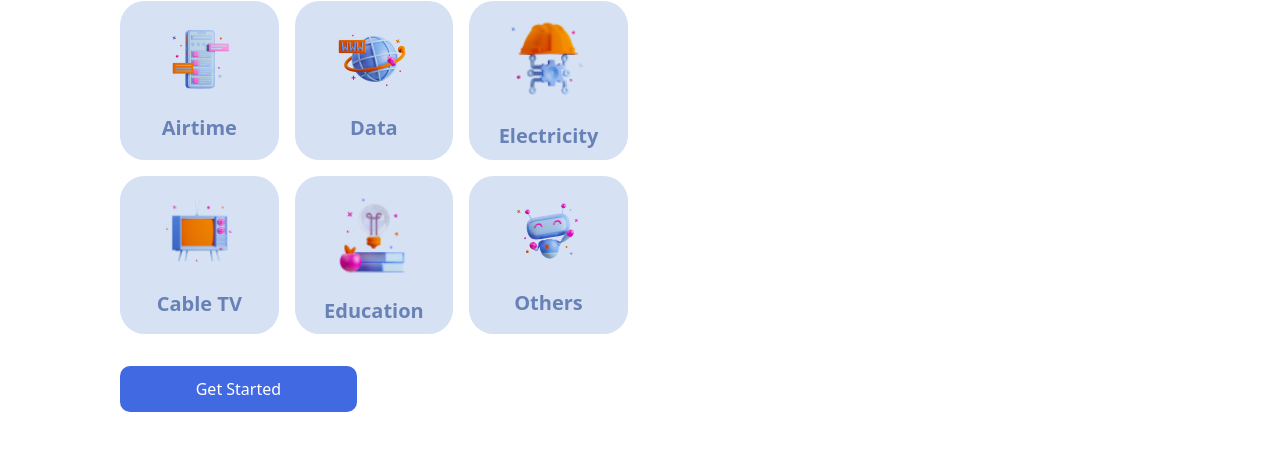
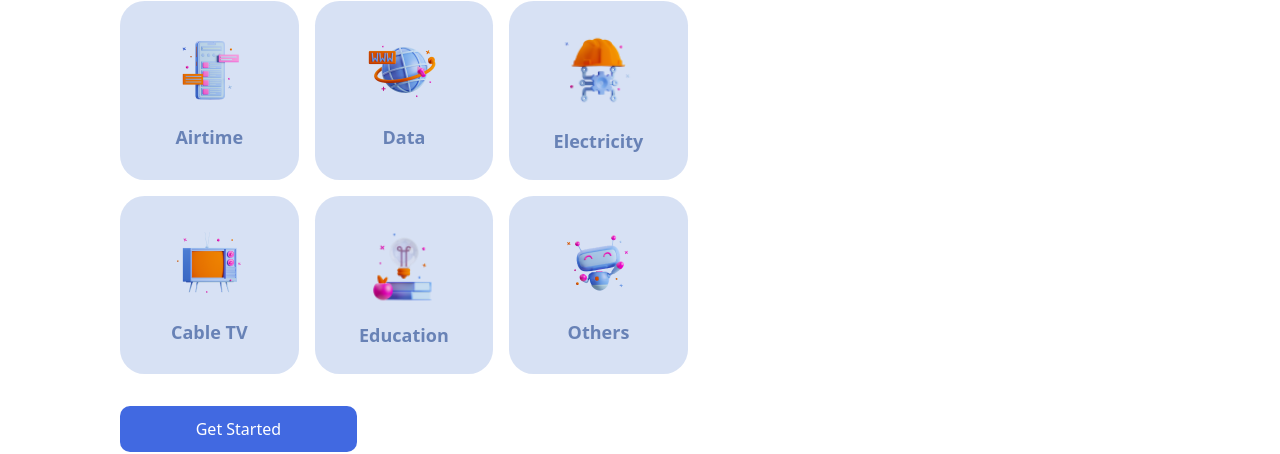
Before and after one commit to FreshTech504/Subssum, a React (Vite) app in the folder client/: page / in a window 1280 px wide. Shown: the part 367-821 px from the top of the page. Built offline with nearby package versions, Linux system fonts and the light colour scheme; no server answers.

Commit message:
Muliti language

```diff
--- a/client/index.html
+++ b/client/index.html
@@ -42,5 +42,12 @@
     </script>
     <!--End of Tawk.to Script-->
 
+    <script src="https://code.jquery.com/jquery-3.4.1.min.js"></script>
+    <!--
+      <script type="text/javascript" src="https://translate.google.com/translate_a/element.js?cb-googleTranslateElementInit"></script>
+    -->
+    <script type="text/javascript" src="//translate.google.com/translate_a/element.js?cb=googleTranslateElementInit"></script>
+
+
   </body>
 </html>
--- a/client/src/App.jsx
+++ b/client/src/App.jsx
@@ -41,6 +41,7 @@ import QuickBuyAirtime from './Pages/QuickBuy/QuickBuyAirtime'
 import QuickBuyData from './Pages/QuickBuy/QuickBuyData'
 import QuickBuyElectricity from './Pages/QuickBuy/QuickBuyElectricity'
 import QuickBuyCableTv from './Pages/QuickBuy/QuickBuyCableTv'
+import Transalate from './Components/Helpers/Transalate'
 
 function App() {
   const [ selectedCard, setSelectedCard ] = useState(null)
@@ -145,7 +146,11 @@ function App() {
   };
 
     return (
+      <>
         <div className='app'>
+          <div className='absolute top-20 phone:top-8 right-8 cursor-pointer z-[99999]'>
+            <Transalate />
+          </div>
           {
             selectedCard && (
               <>
@@ -228,6 +233,7 @@ function App() {
             </Routes>
           </BrowserRouter>
         </div>
+      </>
   )
 }
 
--- /dev/null
+++ b/client/src/Components/Helpers/Transalate.jsx
@@ -0,0 +1,32 @@
+import { useRef, useEffect } from 'react';
+
+function Transalate() {
+    const googleTranslateRef = useRef(null);
+
+    useEffect(() => {
+        const checkGoogleTranslate = () => {
+            if (window.google && window.google.translate) {
+                clearInterval(intervalId);
+                new window.google.translate.TranslateElement(
+                    {
+                        pageLanguage: 'en',
+                        layout: window.google.translate.TranslateElement.InlineLayout.SIMPLE,
+                        includedLanguages: 'ha,ig,yo,pcm,ff',
+                    },
+                    googleTranslateRef.current
+                );
+            }
+        };
+
+        const intervalId = setInterval(checkGoogleTranslate, 100);
+
+        // Cleanup function
+        return () => clearInterval(intervalId);
+    }, []);
+
+    return (
+        <div ref={googleTranslateRef} className='flex items-center justify-center z-99999 bg-black'></div>
+    );
+}
+
+export default Transalate;
--- a/client/src/Components/Hero.jsx
+++ b/client/src/Components/Hero.jsx
@@ -23,7 +23,7 @@ function Hero() {
             <div className='text-[32px] tablet:text-[24px] phone:text-[19px] font-bold flex flex-col'>
                 <h2>The <span className="text-second-color">BEST</span> place to subscribe / buy</h2>
                 <h2 className="text-second-color">
-                    {text}
+                    {text || 'Airtime, Data, Electricity, Cable Tv'}
                     <Cursor cursorColor='#2DAE32' className='text-success' cursorStyle='|' />
                 </h2>
             </div>
@@ -35,43 +35,43 @@ function Hero() {
 
                 <div className="flex gap-4 flex-col">
                     <div className="flex items-center gap-4 phone:gap-[10px]">
-                        <Link to='/quickbuy-airtime' className="flex items-center justify-center bg-gray-20 h-[158.6px] w-[158.6px] tablet:h-[99.17px] tablet:w-[99.17px] rounded-[24.56px] tablet:rounded-[15.36px]">
+                        <Link to='/quickbuy-airtime' className="flex items-center justify-center bg-gray-20 h-[178.6px] w-[178.6px] tablet:h-[99.17px] tablet:w-[99.17px] rounded-[24.56px] tablet:rounded-[15.36px]">
                             <div className="flex flex-col gap-[13.3px]">
                                 <img className='phone:w-[51.19px]' src={AirtimeImg} alt="Airtime" />
-                                <p className="text-[20px] phone:text-[12.51px] text-center text-gray-60 font-semibold">Airtime</p>
+                                <p className="text-[18px] phone:text-[12.51px] text-center text-gray-60 font-semibold">Airtime</p>
                             </div>
                         </Link>
-                        <Link to='/quickbuy-data' className="flex items-center justify-center bg-gray-20 h-[158.6px] w-[158.6px] tablet:h-[99.17px] tablet:w-[99.17px] rounded-[24.56px] tablet:rounded-[15.36px]">
+                        <Link to='/quickbuy-data' className="flex items-center justify-center bg-gray-20 h-[178.6px] w-[178.6px] tablet:h-[99.17px] tablet:w-[99.17px] rounded-[24.56px] tablet:rounded-[15.36px]">
                             <div className="flex flex-col gap-[13.3px]">
                                 <img className='phone:w-[51.19px]' src={DataImg} alt="Data" />
-                                <p className="text-[20px] phone:text-[12.51px] text-center text-gray-60 font-semibold">Data</p>
+                                <p className="text-[18px] phone:text-[12.51px] text-center text-gray-60 font-semibold">Data</p>
                             </div>
                         </Link>
-                        <Link to='/quickbuy-electric' className="flex items-center justify-center bg-gray-20 h-[158.6px] w-[158.6px] tablet:h-[99.17px] tablet:w-[99.17px] rounded-[24.56px] tablet:rounded-[15.36px]">
+                        <Link to='/quickbuy-electric' className="flex items-center justify-center bg-gray-20 h-[178.6px] w-[178.6px] tablet:h-[99.17px] tablet:w-[99.17px] rounded-[24.56px] tablet:rounded-[15.36px]">
                             <div className="flex flex-col gap-[13.3px]">
                                 <img className='phone:w-[51.19px]' src={ElectricityImg} alt="Electricity" />
-                                <p className="text-[20px] phone:text-[12.51px] text-center text-gray-60 font-semibold">Electricity</p>
+                                <p className="text-[18px] phone:text-[12.51px] text-center text-gray-60 font-semibold">Electricity</p>
                             </div>
                         </Link>
                     </div>
 
                     <div className="flex items-center gap-4">
-                        <Link to='/quickbuy-tv' className="flex items-center justify-center bg-gray-20 h-[158.6px] w-[158.6px] tablet:h-[99.17px] tablet:w-[99.17px] rounded-[24.56px] tablet:rounded-[15.36px]">
+                        <Link to='/quickbuy-tv' className="flex items-center justify-center bg-gray-20 h-[178.6px] w-[178.6px] tablet:h-[99.17px] tablet:w-[99.17px] rounded-[24.56px] tablet:rounded-[15.36px]">
                             <div className="flex flex-col gap-[13.3px]">
                                 <img className='phone:w-[51.19px]' src={CableTv} alt="Cable TV" />
-                                <p className="text-[20px] phone:text-[12.51px] text-center text-gray-60 font-semibold">Cable TV</p>
+                                <p className="text-[18px] phone:text-[12.51px] text-center text-gray-60 font-semibold">Cable TV</p>
                             </div>
                         </Link>
-                        <div className="flex items-center justify-center bg-gray-20 h-[158.6px] w-[158.6px] tablet:h-[99.17px] tablet:w-[99.17px] rounded-[24.56px] tablet:rounded-[15.36px]">
+                        <div className="flex items-center justify-center bg-gray-20 h-[178.6px] w-[178.6px] tablet:h-[99.17px] tablet:w-[99.17px] rounded-[24.56px] tablet:rounded-[15.36px]">
                             <div className="flex flex-col gap-[13.3px]">
                                 <img className='phone:w-[51.19px]' src={EducationImg} alt="Education" />
-                                <p className="text-[20px] phone:text-[12.51px] text-center text-gray-60 font-semibold">Education</p>
+                                <p className="text-[18px] phone:text-[12.51px] text-center text-gray-60 font-semibold">Education</p>
                             </div>
                         </div>
-                        <div className="flex items-center justify-center bg-gray-20 h-[158.6px] w-[158.6px] tablet:h-[99.17px] tablet:w-[99.17px] rounded-[24.56px] tablet:rounded-[15.36px]">
+                        <div className="flex items-center justify-center bg-gray-20 h-[178.6px] w-[178.6px] tablet:h-[99.17px] tablet:w-[99.17px] rounded-[24.56px] tablet:rounded-[15.36px]">
                             <div className="flex flex-col gap-[13.3px]">
                                 <img className='phone:w-[51.19px]' src={OthersImg} alt="Others" />
-                                <p className="text-[20px] phone:text-[12.51px] text-center text-gray-60 font-semibold">Others</p>
+                                <p className="text-[18px] phone:text-[12.51px] text-center text-gray-60 font-semibold">Others</p>
                             </div>
                         </div>
                     </div>
--- a/client/src/Pages/LandingPage.jsx
+++ b/client/src/Pages/LandingPage.jsx
@@ -13,6 +13,7 @@ import { IoIosArrowUp } from "react-icons/io";
 
 function LandingPage() {
     const [isVisible, setIsVisible] = useState(true);
+    const [isGoogleTranslateReady, setIsGoogleTranslateReady] = useState(false);
 
     useEffect(() => {
         // Scroll to the top of the page when the component mounts
@@ -42,6 +43,20 @@ function LandingPage() {
             behavior: "smooth",
         });
     };
+
+    useEffect(() => {
+        // Check if Google Translate is loaded
+        const checkGoogleTranslate = () => {
+            if (window.google && window.google.translate) {
+                setIsGoogleTranslateReady(true);
+            }
+        };
+
+        checkGoogleTranslate();
+        const intervalId = setInterval(checkGoogleTranslate, 100);
+
+        return () => clearInterval(intervalId);
+    }, []);
 
     return (
         <div className="flex min-h-[100vh] flex-col relative">
```
Also changed, not shown: client/src/Pages/Blogs.jsx (+1 -68 lines). Lines whose indentation alone changed are shown as unchanged.
